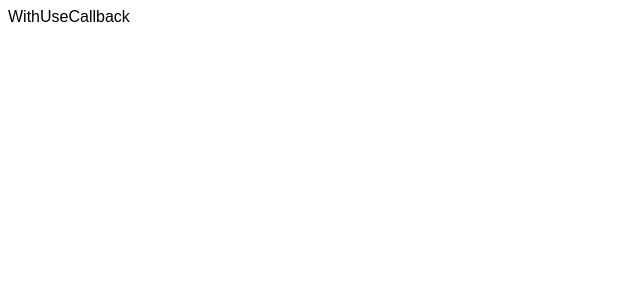
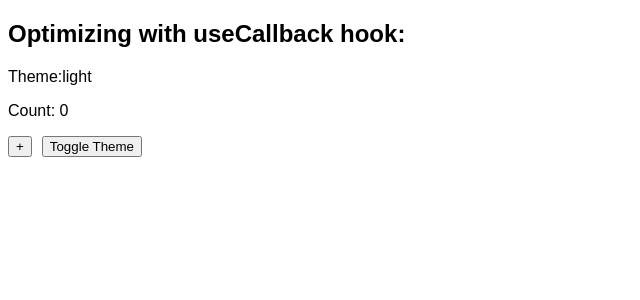
Before and after one commit to muazimmaqbool/Reactjs-with-Me, a React (Create React App) app: page / in a window 1280 px wide. Shown: the top 300 px of the page, without its empty margins (0-640 px from the left). Built offline with nearby package versions, Linux system fonts and the light colour scheme.

Commit message:
useCallback optimizitation

```diff
--- a/src/React Optimization/2_UseCallback/WithUseCallback.jsx
+++ b/src/React Optimization/2_UseCallback/WithUseCallback.jsx
@@ -1,4 +1,4 @@
-import React from 'react'
+import React, { useCallback, useState } from "react";
 
 //useCallback hook is already studied in 'Hooks' folder > UseCallback.jsx
 /*
@@ -9,10 +9,46 @@ This can improve performance.
 
 ->The useCallback and useMemo Hooks are almost similar, the main difference is that useMemo returns a memoized value and useCallback returns a memoized function.
 */
+
+const Child = React.memo(({ onClick }) => {
+  console.log("Child rendered...");
+  return <button onClick={onClick}>+</button>;
+});
 const WithUseCallback = () => {
+  const [count, setcount] = useState(0);
+  const [theme, settheme] = useState("light");
+  console.log("Parent component rendered...");
+
+  //➡️without useCallback it gets created everytime 'Toggle Theme' button is clicked which leds to 'Child' Component render
+//   const increment = () => {
+//     setcount(count + 1);
+//   };
+
+  //➡️with useCallback
+  const increment=useCallback(({onClick})=>{
+    console.log("Child rendered...")
+    return <button onClick={onClick}>+</button>
+},[])
   return (
-    <div>WithUseCallback</div>
-  )
-}
+    <div>
+      <h2>Optimizing with useCallback hook:</h2>
+      <p>Theme:{theme}</p>
+      <p>Count: {count}</p>
+      <Child onClick={increment} />
+      <button
+        style={{ marginLeft: "10px" }}
+        onClick={() => settheme(theme === "light" ? "dark" : "light")}
+      >
+        Toggle Theme
+      </button>
+      {/* Here in this code when 'Toggle Thenme' button is clicked both 'Parent and Child' component rendered because when 'Parent' is rendered by 'Toggle Theme' button
+      which creates new 'increment' function every time it renders which leds to 'Child' component render even though it as 'memo' because its prop is getting created everytime
+      so to fix this issue we use 'useCallback' hook on 'increment' function
 
-export default WithUseCallback
+      ->After using 'useCallback' hook on 'increment' function the 'Child' Component gets rendered only with '+' button is clicked and on initial component mount
+      and 'Parent' component now only gets rendered when 'Toggle Theme' button is clicked*/}
+    </div>
+  );
+};
+
+export default WithUseCallback;
```
